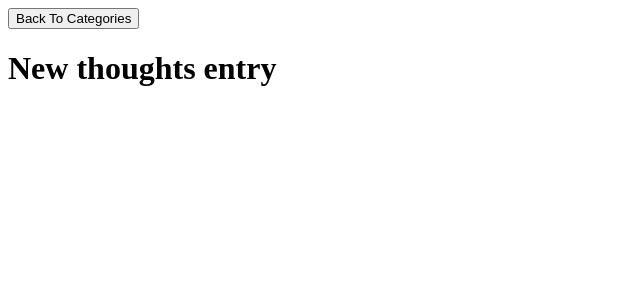
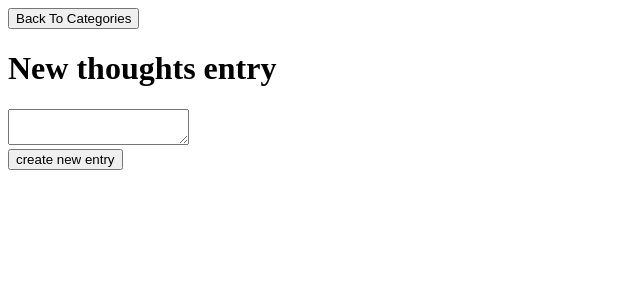
Before and after one commit to ImBlakeDoyle/journal_revision, a React (Create React App) app: page /entry/new/1 in a window 1280 px wide. Shown: the top 300 px of the page, without its empty margins (0-640 px from the left). Built offline with nearby package versions, Linux system fonts and the light colour scheme.

Commit message:
add text area to entry form

```diff
--- /dev/null
+++ b/src/EntryForm.js
@@ -0,0 +1,24 @@
+import React, { Component } from "react";
+
+class EntryForm extends Component {
+    state = { entry: ""}
+
+    onTextAreaChange = (event) => {
+        this.setState({ entry: event.target.value });
+    }
+
+    render() {
+        const { entry } = this.state;
+
+        return (
+            <form>
+                <div>
+                    <textarea value={entry} onChange={this.onTextAreaChange}></textarea>
+                </div>
+                    <input type="submit" value="create new entry" />
+            </form>
+        );
+    }
+}
+
+export default EntryForm;
--- a/src/NewEntryView.js
+++ b/src/NewEntryView.js
@@ -1,5 +1,6 @@
 import React, { Component } from "react";
 import { Link } from "react-router-dom";
+import EntryForm from "./EntryForm";
 
 class NewEntryView extends Component {
     state = { errorMessage: "", category: null}
@@ -24,6 +25,7 @@
                     <div>
                         <Link to="/category"><button>Back To Categories</button></Link>
                         <h1>New { category} entry</h1>
+                        <EntryForm />
                     </div>
                 }
             </div>
```
